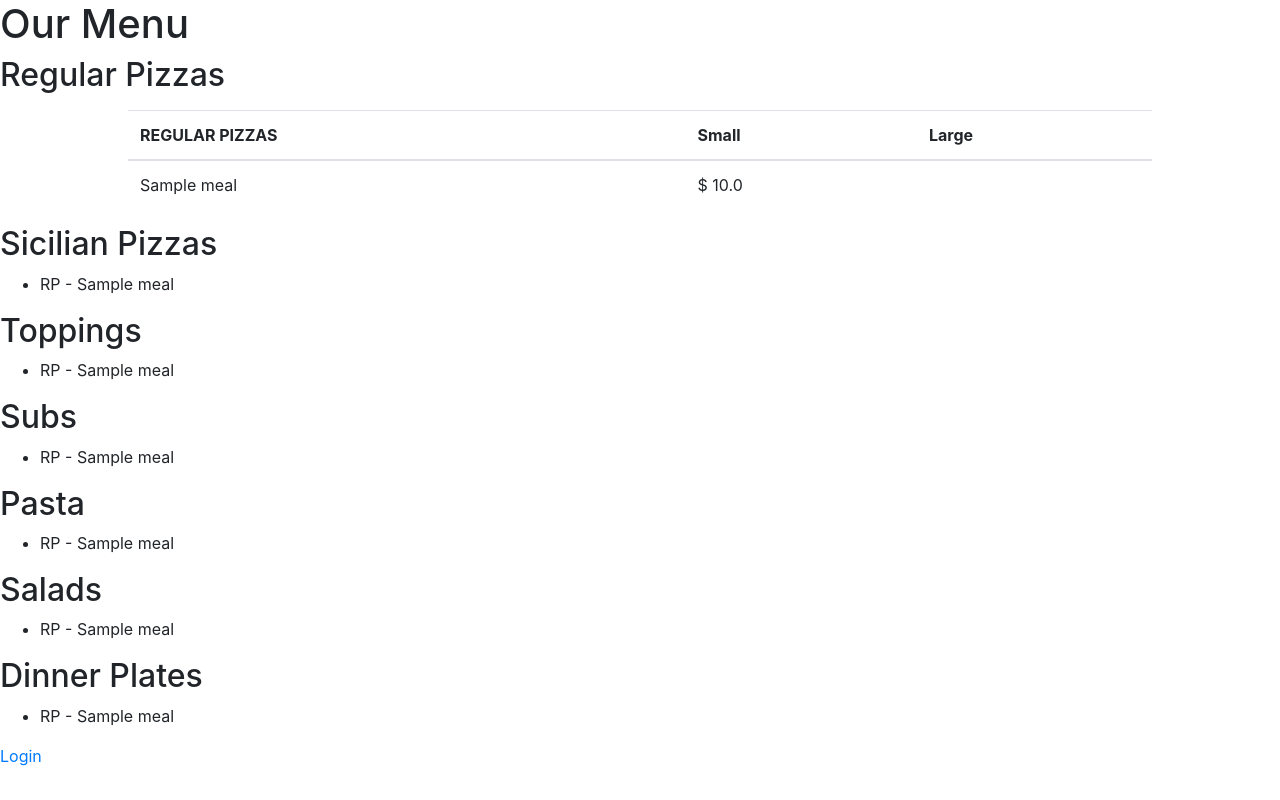
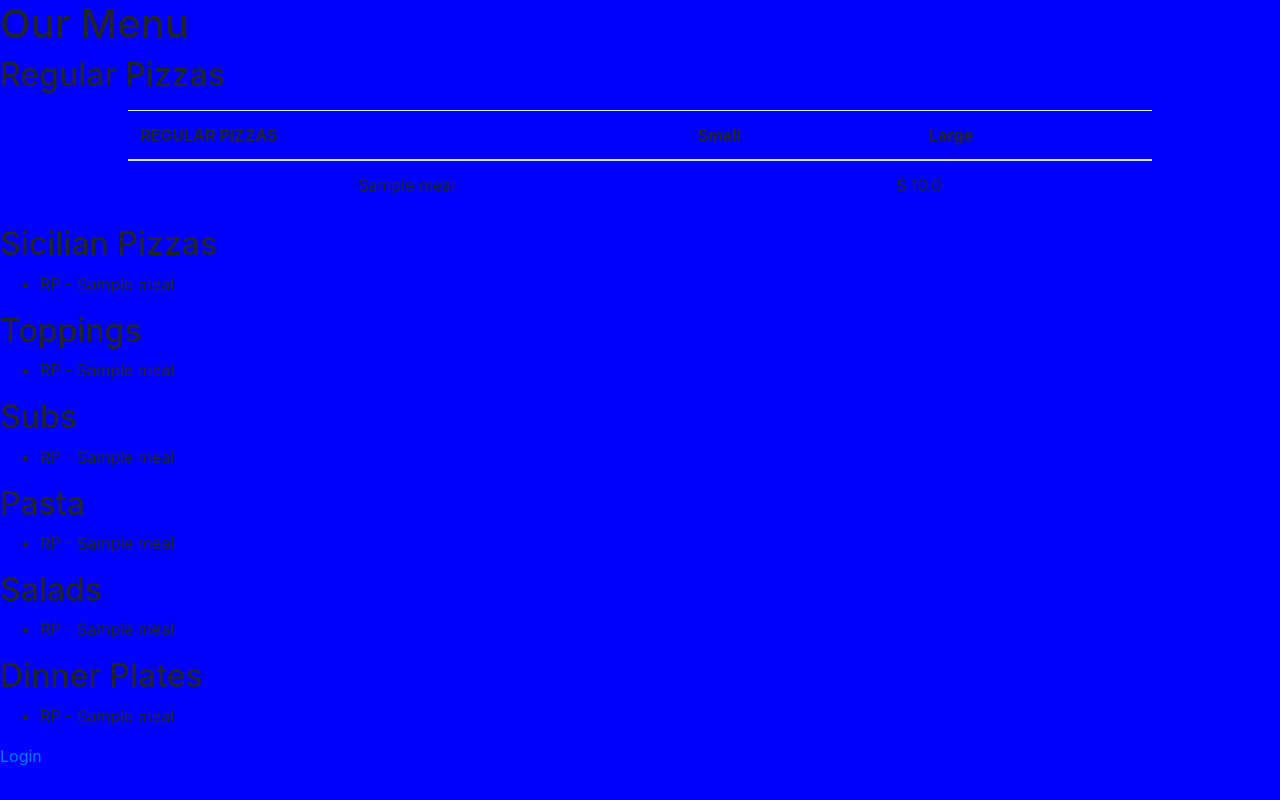
Before and after one commit to adriasala12/HarvardX-CS50-project3, a Django app: template orders/templates/index.html in a window 1280 px wide. Run offline with Django 3.2, Linux system fonts and the light colour scheme; the template is opened without the code that fills it: values that come from a table or form of the project are taken from there, others are empty; tables that the repository leaves empty hold one stand-in row (values such as "Sample post"); some libraries are stand-ins or nearby versions.

Commit message:
Tried to add a css file but doesn't find it

```diff
--- a/orders/templates/index.html
+++ b/orders/templates/index.html
@@ -1,3 +1,4 @@
+{% load static %}
 <!DOCTYPE html>
 <html>
     <head>
@@ -5,6 +6,9 @@
         <title>Menu</title>
 
         <link rel="stylesheet" href="https://stackpath.bootstrapcdn.com/bootstrap/4.5.0/css/bootstrap.min.css" integrity="sha384-9aIt2nRpC12Uk9gS9baDl411NQApFmC26EwAOH8WgZl5MYYxFfc+NcPb1dKGj7Sk" crossorigin="anonymous">
+
+
+        <link rel="stylesheet" href="{% static 'styling.css' %}">
 
     </head>
     <body>
--- /dev/null
+++ b/orders/templates/static/orders/styling.css
@@ -0,0 +1,7 @@
+td {
+    text-align: center;
+}
+
+body {
+    background-color: blue;
+}
```
